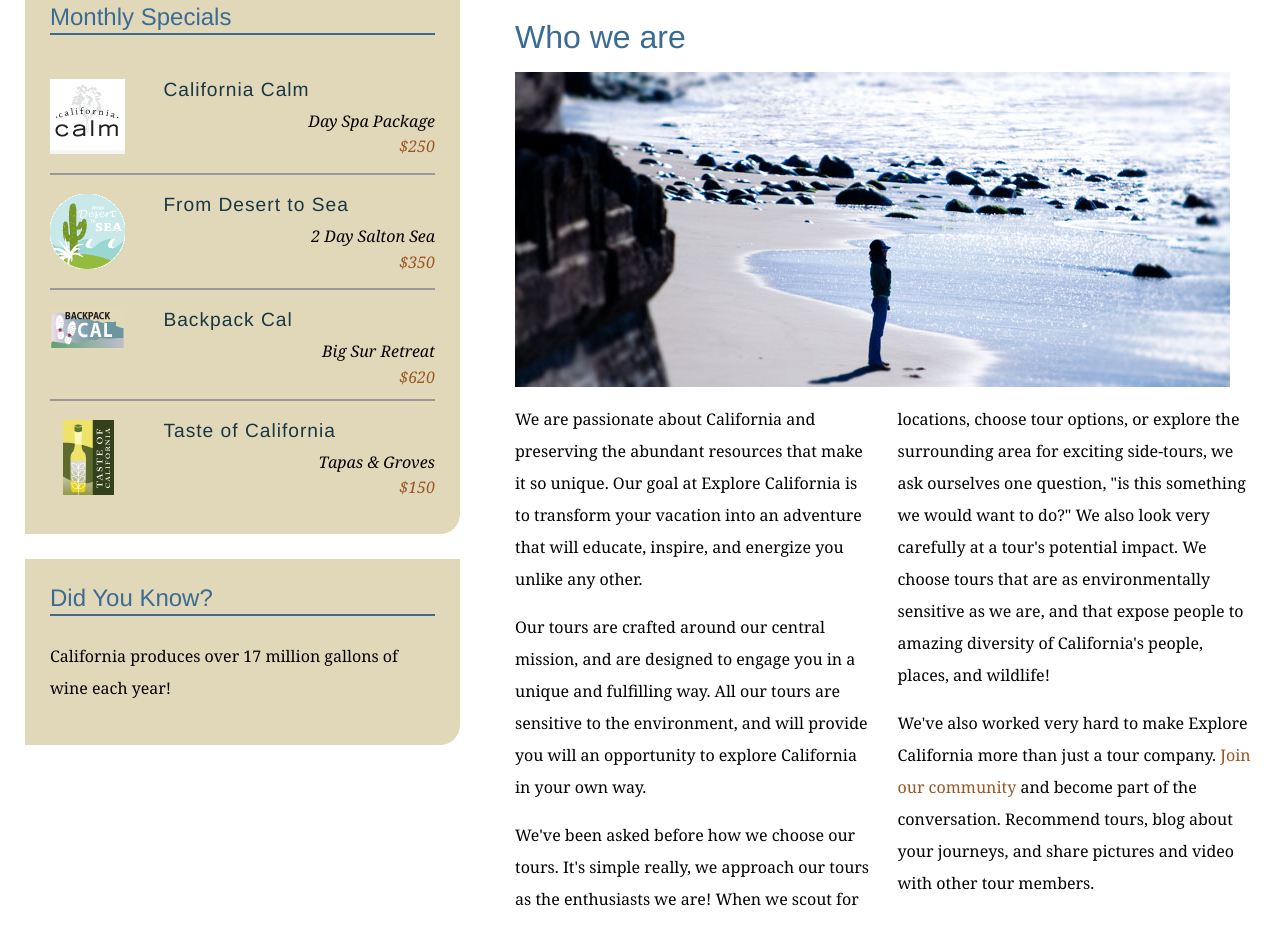
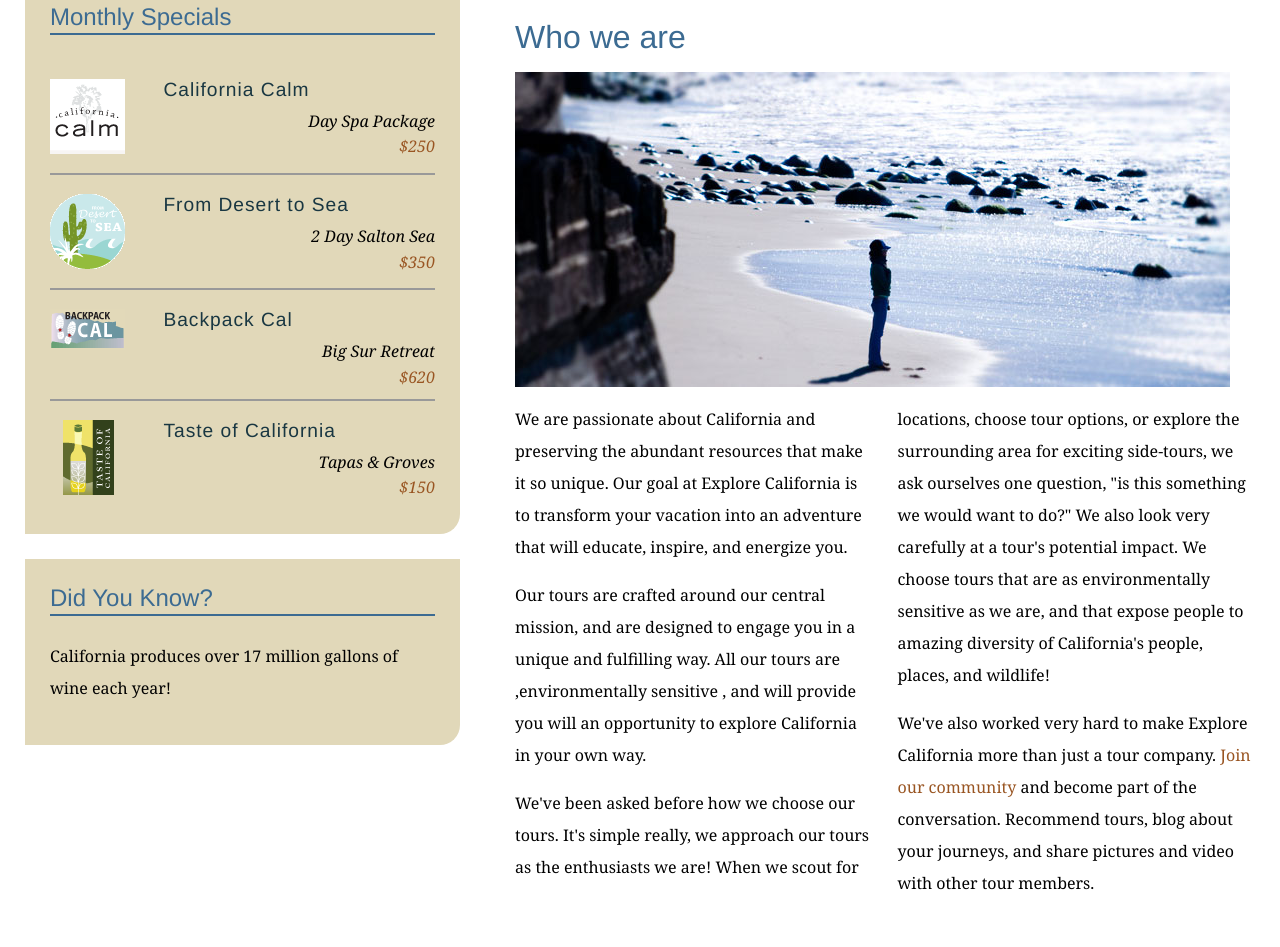
Before and after one commit to trogne/explore_california, a plain HTML site: page mission.html in a window 1280 px wide. Shown: the part 297-1244 px from the top of the page. Drawn offline with Linux system fonts and the light colour scheme.

Commit message:
test edits on mission

```diff
--- a/mission.html
+++ b/mission.html
@@ -62,8 +62,8 @@
           <h1>Who we are</h1>
           <img src="assets/images/mission_look.jpg" alt="Looking out at the Pacific" class="articleImage" />
           <div class="multiCol">
-            <p>We are passionate about California and preserving the abundant resources that make it so unique. Our goal at Explore California is to transform your vacation into an adventure that will educate, inspire, and energize you unlike any other.</p>
-            <p>Our tours are crafted around our central mission, and are designed to engage you in a unique and fulfilling way. All our tours are sensitive to the environment, and will provide you will an opportunity to explore California in your own way.</p>
+            <p>We are passionate about California and preserving the abundant resources that make it so unique. Our goal at Explore California is to transform your vacation into an adventure that will educate, inspire, and energize you.</p>
+            <p>Our tours are crafted around our central mission, and are designed to engage you in a unique and fulfilling way. All our tours are ,environmentally sensitive ,      and will provide you will an opportunity to explore California in your own way.</p>
             <p>We've been asked before how we choose our tours. It's simple really, we approach our tours as the enthusiasts we are! When we scout for locations, choose tour options, or explore the surrounding area for exciting side-tours, we ask ourselves one question, &quot;is this something we would want to do?&quot; We also look very carefully at a tour's potential impact. We choose tours that are as environmentally sensitive as we are, and that expose people to amazing diversity of California's people, places, and wildlife!</p>
             <p>We've also worked very hard to make Explore California more than just a tour company. <a href="explorers/join.html">Join our community</a> and become part of the conversation. Recommend tours, blog about your journeys, and share pictures and video with other tour members.</p>
           </div>
```
